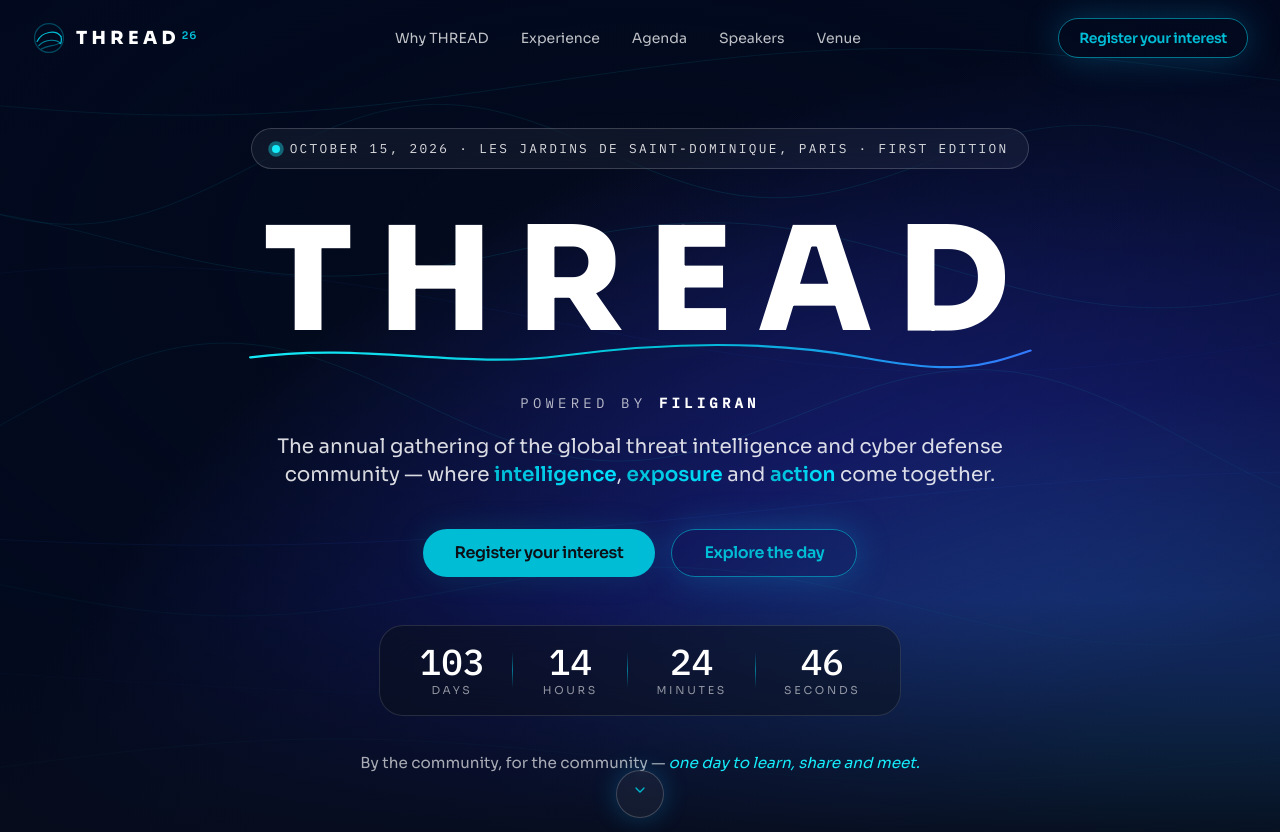
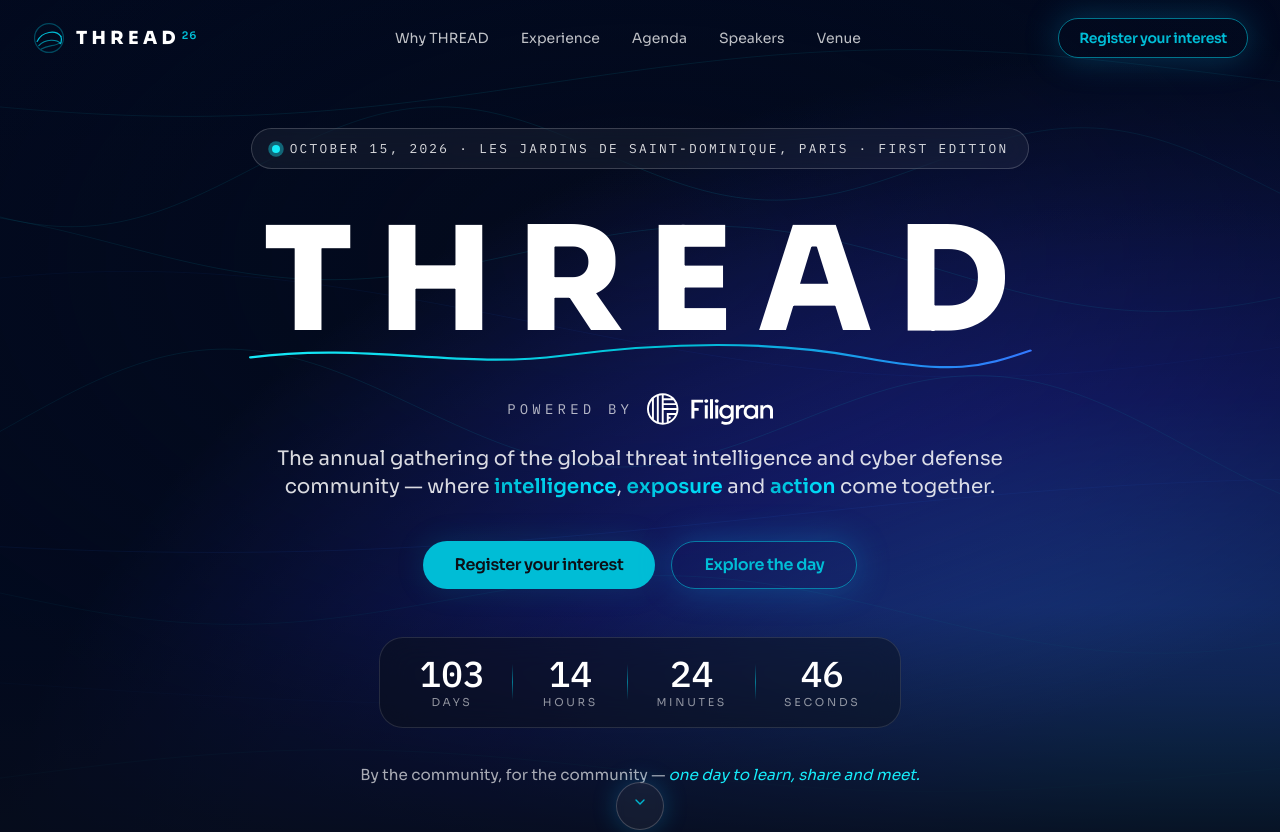
Before and after one commit to FiligranHQ/thread-conference, a React (Vite) app: page / in a window 1280 px wide. Shown: the top 832 px of the page. Built offline with nearby package versions, Linux system fonts and the light colour scheme.

Commit message:
feat: add Filigran logo to hero powered-by line

```diff
--- a/src/components/Hero.tsx
+++ b/src/components/Hero.tsx
@@ -1,4 +1,5 @@
 import { ChevronDown } from "lucide-react";
+import filigranLogo from "@/assets/filigran-logo.svg";
 import { event } from "@/content/site";
 import { useCountdown } from "@/hooks/useCountdown";
 import { ButtonLink } from "@/components/ui/Button";
@@ -72,9 +73,12 @@
           </svg>
         </h1>
 
-        <p className="mb-5 mt-10 font-mono text-sm uppercase tracking-[0.3em] text-foreground/70 animate-fade-in-slow">
-          Powered by <strong className="font-semibold text-foreground">Filigran</strong>
-        </p>
+        <div className="mb-5 mt-10 flex items-center justify-center gap-3.5 animate-fade-in-slow">
+          <span className="font-mono text-sm uppercase tracking-[0.3em] text-foreground/70">Powered by</span>
+          <a href="https://filigran.io" target="_blank" rel="noopener noreferrer" aria-label="Filigran">
+            <img src={filigranLogo} alt="Filigran" className="h-7 w-auto md:h-8" />
+          </a>
+        </div>
 
         <p className="mx-auto mb-10 max-w-3xl text-lg leading-relaxed text-foreground/85 md:text-xl animate-fade-in-slow">
           The annual gathering of the global threat intelligence and cyber defense community — where{" "}
```
